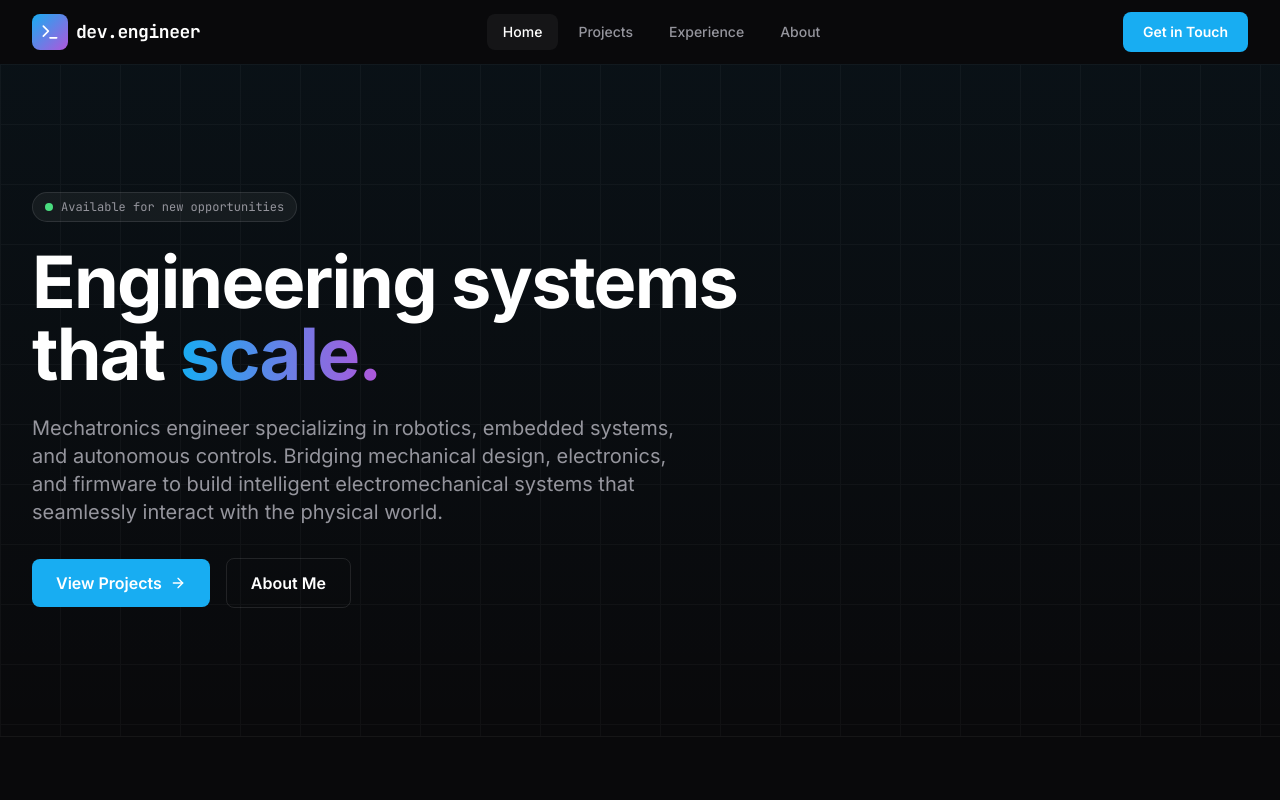
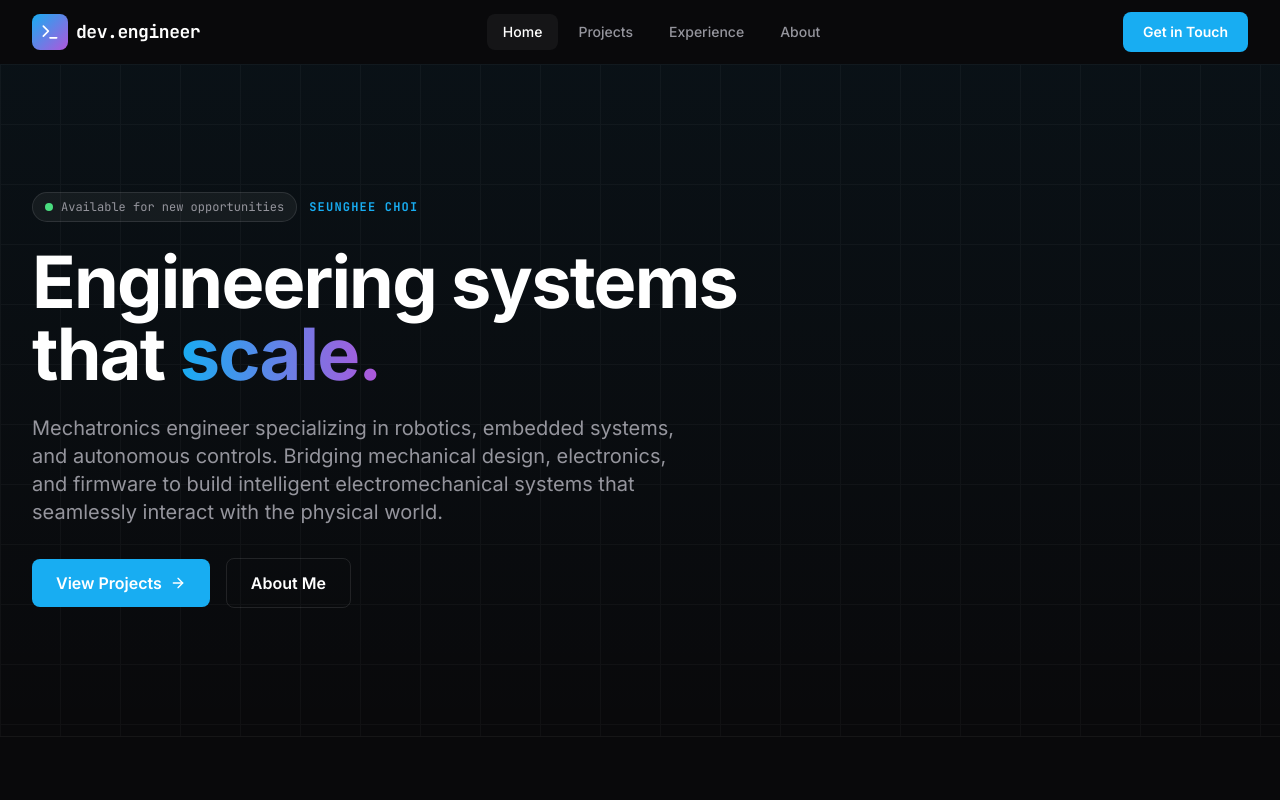
Before and after one commit to choi9948/Seunghee-Choi-Portfolio, a React (Vite) app: page / in a window 1280 px wide. Shown: the top 800 px of the page. Built offline with nearby package versions, Linux system fonts and the light colour scheme; what @radix-ui/themes would draw is missing.

Commit message:
Refactor opportunity indicator layout in Home component

```diff
--- a/src/pages/Home.tsx
+++ b/src/pages/Home.tsx
@@ -95,10 +95,15 @@ import React from 'react';
                 transition={{ duration: 0.5 }}
                 className="max-w-3xl"
               >
-                <span className="inline-flex items-center gap-2 px-3 py-1.5 rounded-full bg-white/5 border border-white/10 text-xs font-mono text-[hsl(var(--muted-foreground))] mb-6">
+                <div className="flex flex-wrap items-center gap-3 mb-6">
+                  <span className="inline-flex items-center gap-2 px-3 py-1.5 rounded-full bg-white/5 border border-white/10 text-xs font-mono text-[hsl(var(--muted-foreground))]">
                   <span className="w-2 h-2 rounded-full bg-green-400 animate-pulse" />
-                  Available for new opportunities
-                </span>
+                    Available for new opportunities
+                  </span>
+                  <span className="text-xs font-mono tracking-widest uppercase text-[hsl(var(--accent))] font-semibold">
+                    Seunghee Choi
+                  </span>
+                </div>
                 <h1 className="text-4xl md:text-6xl lg:text-7xl font-bold text-white tracking-tight leading-[1.05] mb-6">
                   Engineering systems that{' '}
                   <span className="bg-gradient-to-r from-[hsl(var(--accent))] to-[hsl(var(--chart-3))] bg-clip-text text-transparent">
```
